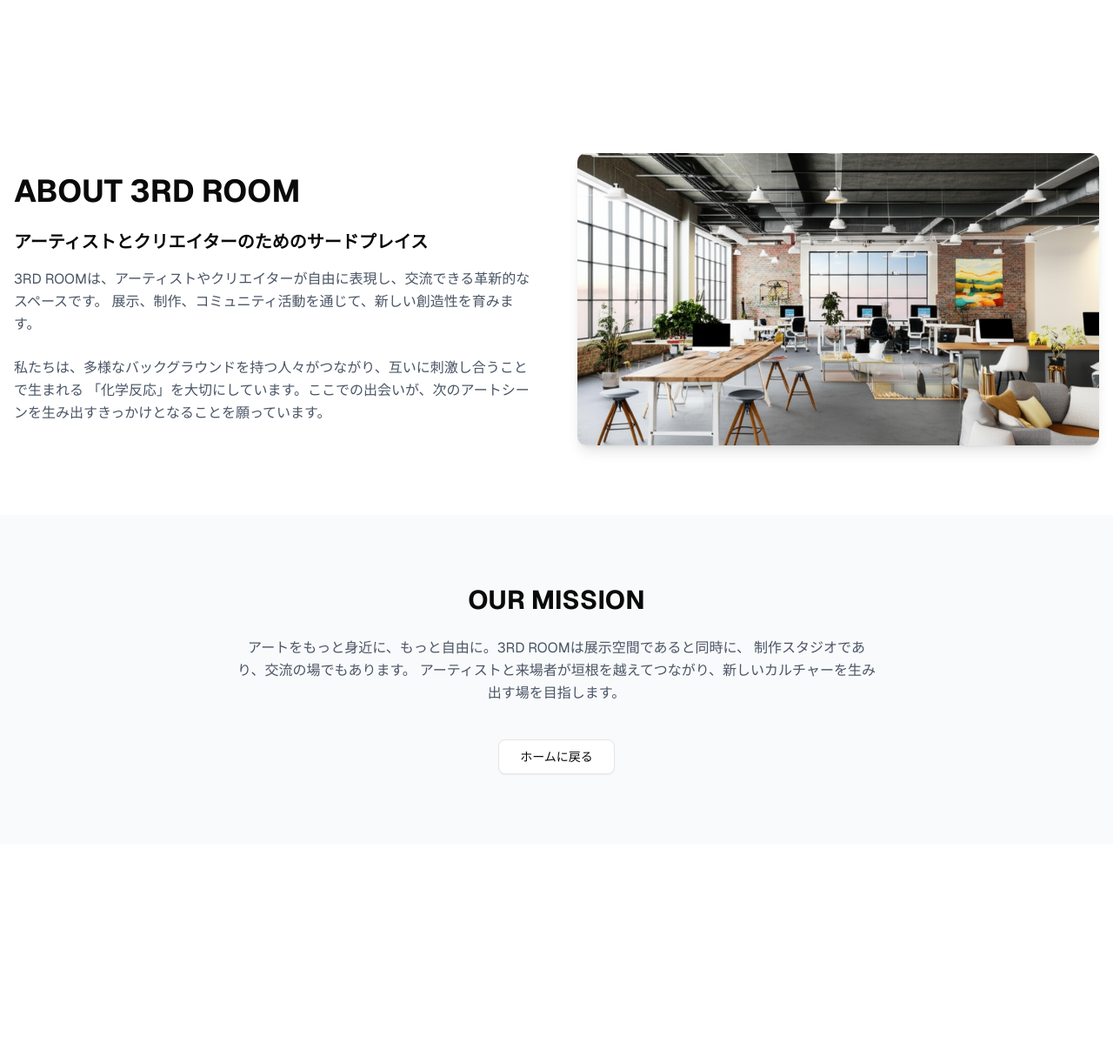
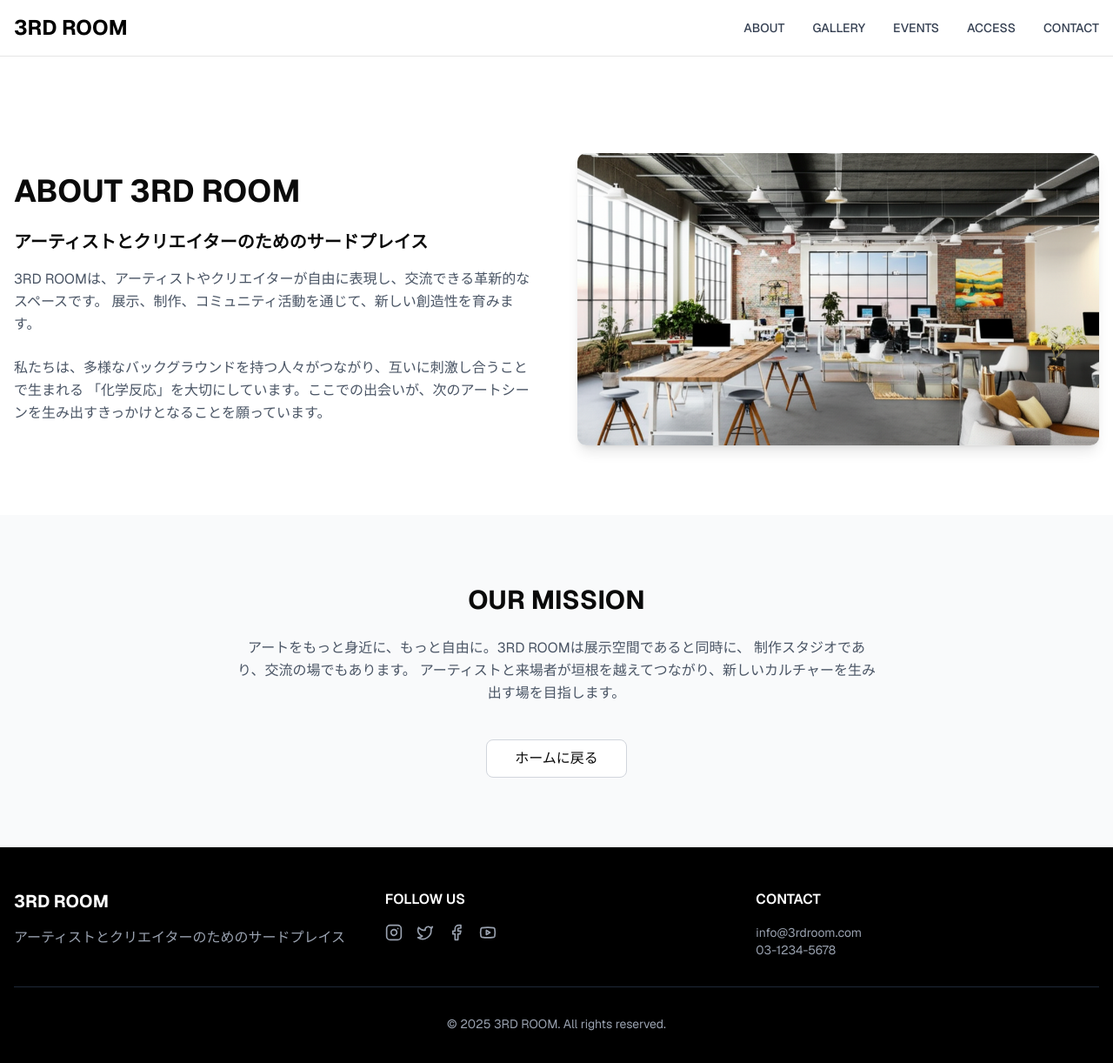
Before and after one commit to Ai-friendly-contact/3rdroom, a Next.js app: page /about in a window 1280 px wide. Shown: the top 1222 px of the page at 87% size. Before the commit the page ends 970 px from the top, so only its background shows below. Built offline with nearby package versions, Linux system fonts and the light colour scheme.

Commit message:
Update page.tsx

```diff
--- a/app/about/page.tsx
+++ b/app/about/page.tsx
@@ -1,9 +1,102 @@
+"use client"
+
+import { useState } from "react"
 import Link from "next/link"
-import { Button } from "@/components/ui/button"
+import { Menu, X, Instagram, Twitter, Facebook, Youtube, MapPin, Clock, Phone, Mail } from "lucide-react"
+
+// 基本的なButtonコンポーネント（shadcn/uiの代替）
+const Button = ({ children, variant = "default", size = "default", className = "", ...props }) => {
+  const baseClasses = "inline-flex items-center justify-center rounded-md font-medium transition-colors focus-visible:outline-none focus-visible:ring-2 disabled:opacity-50 disabled:pointer-events-none"
+  const variants = {
+    default: "bg-gray-900 text-white hover:bg-gray-800",
+    outline: "border border-gray-300 bg-white hover:bg-gray-50"
+  }
+  const sizes = {
+    default: "h-10 px-4 py-2",
+    lg: "h-11 px-8 text-base"
+  }
+
+  return (
+    <button
+      className={`${baseClasses} ${variants[variant]} ${sizes[size]} ${className}`}
+      {...props}
+    >
+      {children}
+    </button>
+  )
+}
 
 export default function AboutPage() {
+  const [isMenuOpen, setIsMenuOpen] = useState(false)
+
+  // HOME / ABOUT / GALLERY / EVENTS / ACCESS / CONTACT
+  const menuItems = ["HOME", "ABOUT", "GALLERY", "EVENTS", "ACCESS", "CONTACT"]
+
+  const handleMenuClick = (item) => {
+    if (item === "HOME") {
+      window.location.href = "/"
+    } else if (item === "ACCESS" || item === "CONTACT") {
+      window.location.href = "/#map-section"
+    } else if (item === "GALLERY") {
+      window.location.href = "/#GALLERY"
+    } else if (item === "EVENTS") {
+      window.location.href = "/#EVENTS"
+    }
+  }
+
   return (
-    <div className="min-h-screen bg-white pt-24">
+    <div className="min-h-screen bg-white">
+      {/* Navigation */}
+      <nav className="fixed top-0 left-0 right-0 z-50 bg-white/90 backdrop-blur-md border-b">
+        <div className="container mx-auto px-4">
+          <div className="flex items-center justify-between h-16">
+            <Link href="/" className="text-2xl font-bold text-black">3RD ROOM</Link>
+
+            {/* Desktop Menu */}
+            <div className="hidden md:flex space-x-8">
+              {menuItems.map((item, index) => (
+                <button
+                  key={item}
+                  onClick={() => handleMenuClick(item)}
+                  className="text-sm font-medium text-gray-700 hover:text-black transition-colors duration-300 relative group"
+                  style={{ animationDelay: `${index * 0.1}s` }}
+                >
+                  {item}
+                  <span className="absolute -bottom-1 left-0 w-0 h-0.5 bg-black transition-all duration-300 group-hover:w-full"></span>
+                </button>
+              ))}
+            </div>
+
+            {/* Mobile Menu Button */}
+            <button className="md:hidden" onClick={() => setIsMenuOpen(!isMenuOpen)}>
+              {isMenuOpen ? <X size={24} /> : <Menu size={24} />}
+            </button>
+          </div>
+        </div>
+
+        {/* Mobile Menu */}
+        {isMenuOpen && (
+          <div className="md:hidden bg-white border-t">
+            <div className="px-4 py-2 space-y-2">
+              {menuItems.map((item) => (
+                <button
+                  key={item}
+                  onClick={() => {
+                    handleMenuClick(item)
+                    setIsMenuOpen(false)
+                  }}
+                  className="block w-full text-left py-2 text-gray-700 hover:text-black transition-colors"
+                >
+                  {item}
+                </button>
+              ))}
+            </div>
+          </div>
+        )}
+      </nav>
+
+      {/* About Content */}
+      <div className="pt-24">
         {/* About Section */}
         <section className="py-20">
           <div className="container mx-auto px-4">
@@ -37,7 +130,7 @@ export default function AboutPage() {
         <section className="py-20 bg-gray-50">
           <div className="container mx-auto px-4 text-center max-w-3xl">
             <h2 className="text-3xl font-bold mb-6">OUR MISSION</h2>
-          <p className="text-gray-600 leading-relaxed">
+            <p className="text-gray-600 leading-relaxed mb-8">
               アートをもっと身近に、もっと自由に。3RD ROOMは展示空間であると同時に、
               制作スタジオであり、交流の場でもあります。
               アーティストと来場者が垣根を越えてつながり、新しいカルチャーを生み出す場を目指します。
@@ -54,5 +147,37 @@ export default function AboutPage() {
           </div>
         </section>
       </div>
+
+      {/* Footer */}
+      <footer className="bg-black text-white py-12">
+        <div className="container mx-auto px-4">
+          <div className="grid md:grid-cols-3 gap-8">
+            <div>
+              <h3 className="text-xl font-bold mb-4">3RD ROOM</h3>
+              <p className="text-gray-400">アーティストとクリエイターのためのサードプレイス</p>
+            </div>
+            <div>
+              <h4 className="font-semibold mb-4">FOLLOW US</h4>
+              <div className="flex space-x-4">
+                <a href="https://www.instagram.com/nmwatokyo/" target="_blank" rel="noopener noreferrer">
+                  <Instagram size={20} className="text-gray-400 hover:text-white cursor-pointer transition-colors" />
+                </a>
+                <Twitter size={20} className="text-gray-400 hover:text-white cursor-pointer transition-colors" />
+                <Facebook size={20} className="text-gray-400 hover:text-white cursor-pointer transition-colors" />
+                <Youtube size={20} className="text-gray-400 hover:text-white cursor-pointer transition-colors" />
+              </div>
+            </div>
+            <div>
+              <h4 className="font-semibold mb-4">CONTACT</h4>
+              <p className="text-gray-400 text-sm">info@3rdroom.com</p>
+              <p className="text-gray-400 text-sm">03-1234-5678</p>
+            </div>
+          </div>
+          <div className="border-t border-gray-800 mt-8 pt-8 text-center">
+            <p className="text-gray-400 text-sm">&copy; 2025 3RD ROOM. All rights reserved.</p>
+          </div>
+        </div>
+      </footer>
+    </div>
   )
 }
```
Lines whose indentation alone changed are shown as unchanged.
